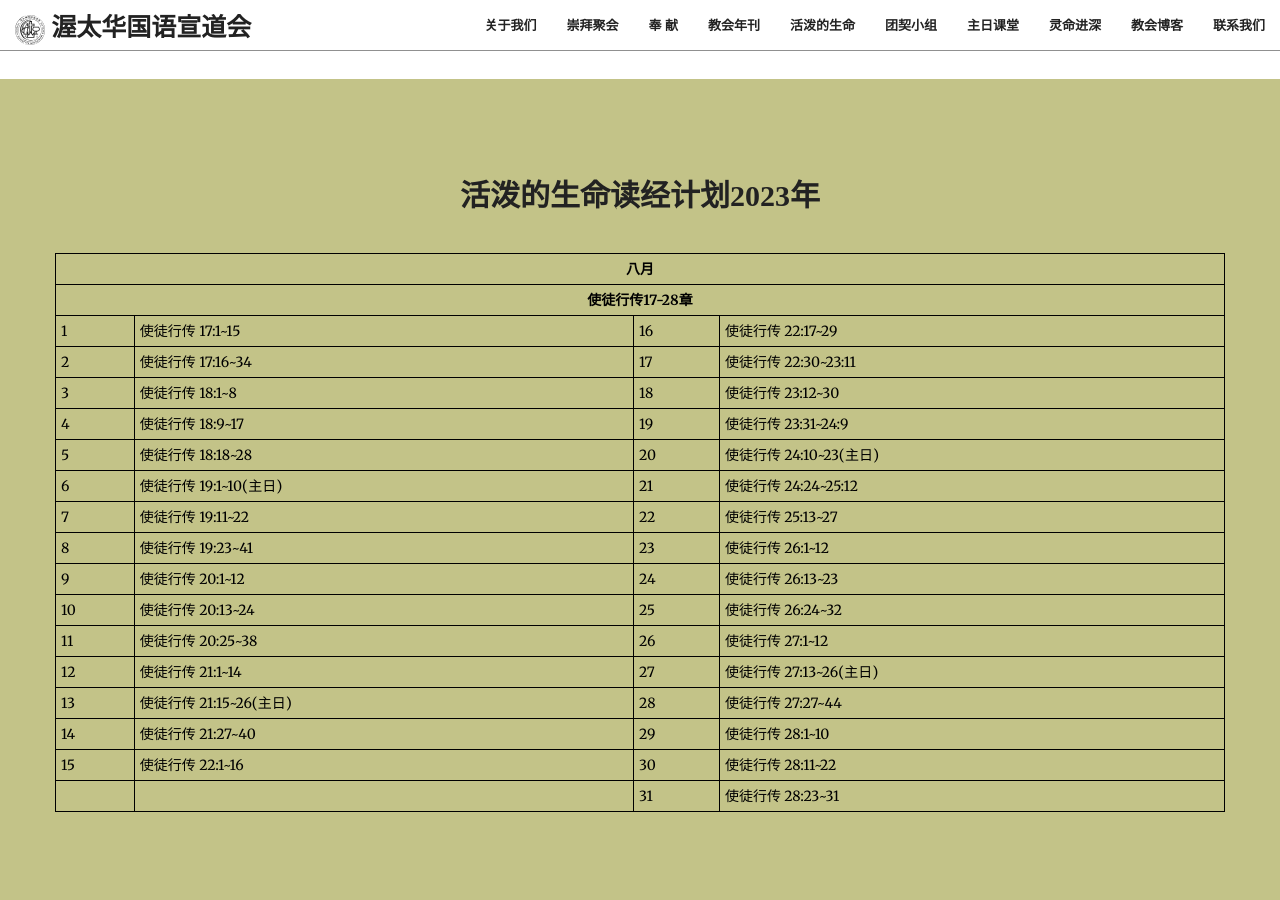
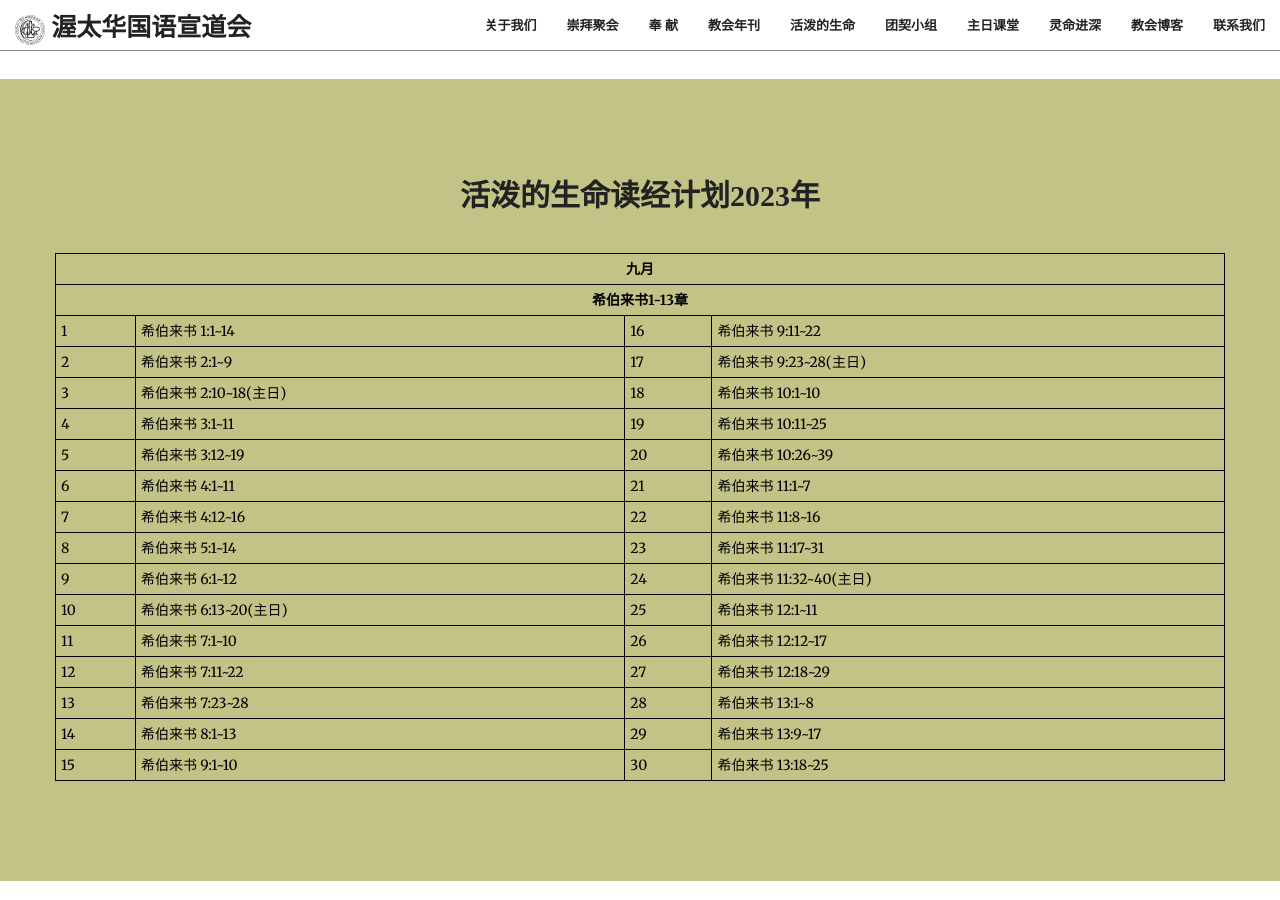
Before and after one commit to JonasYow/ottawaomac, a Jekyll site: the page built from index.html, in a window 1280 px wide and 900 px high, scrolled down 2563 px. Built offline with Jekyll 4.4.1, drawn with Linux system fonts in a browser that asks for light colours; some web fonts are replaced.

Commit message:
Update Sept context

```diff
--- a/_includes/dailylivingwater.html
+++ b/_includes/dailylivingwater.html
@@ -8,122 +8,117 @@
             </div>
             <table style="width:100%">
             <tr>
-                <th colspan="4" class="text-center">八月</th>
+                <th colspan="4" class="text-center">九月</th>
             </tr>
             <tr>
-                <th colspan="4" class="text-center">使徒行传17-28章</th>
+                <th colspan="4" class="text-center">希伯来书1-13章</th>
             </tr>
 
             <tr>
                 <td>1</td>
-                <td>使徒行传 17:1~15</td>
+                <td>希伯来书 1:1~14</td>
                 <td>16</td>
-                <td>使徒行传 22:17~29</td>
+                <td>希伯来书 9:11~22</td>
             </tr>
 
             <tr>
                 <td>2</td>
-                <td>使徒行传 17:16~34</td>
+                <td>希伯来书 2:1~9</td>
                 <td>17</td>
-                <td>使徒行传 22:30~23:11</td>
+                <td>希伯来书 9:23~28(主日)</td>
             </tr>
 
             <tr>
                 <td>3</td>
-                <td>使徒行传 18:1~8</td>
+                <td>希伯来书 2:10~18(主日)</td>
                 <td>18</td>
-                <td>使徒行传 23:12~30</td>
+                <td>希伯来书 10:1~10</td>
             </tr>
 
             <tr>
                 <td>4</td>
-                <td>使徒行传 18:9~17</td>
+                <td>希伯来书 3:1~11</td>
                 <td>19</td>
-                <td>使徒行传 23:31~24:9</td>
+                <td>希伯来书 10:11~25</td>
             </tr>
 
             <tr>
                 <td>5</td>
-                <td>使徒行传 18:18~28</td>
+                <td>希伯来书 3:12~19</td>
                 <td>20</td>
-                <td>使徒行传 24:10~23(主日)</td>
+                <td>希伯来书 10:26~39</td>
             </tr>
 
             <tr>
                 <td>6</td>
-                <td>使徒行传 19:1~10(主日)</td>
+                <td>希伯来书 4:1~11</td>
                 <td>21</td>
-                <td>使徒行传 24:24~25:12</td>
+                <td>希伯来书 11:1~7</td>
             </tr>
 
             <tr>
                 <td>7</td>
-                <td>使徒行传 19:11~22</td>
+                <td>希伯来书 4:12~16</td>
                 <td>22</td>
-                <td>使徒行传 25:13~27</td>
+                <td>希伯来书 11:8~16</td>
             </tr>
 
             <tr>
                 <td>8</td>
-                <td>使徒行传 19:23~41</td>
+                <td>希伯来书 5:1~14</td>
                 <td>23</td>
-                <td>使徒行传 26:1~12</td>
+                <td>希伯来书 11:17~31</td>
             </tr>
 
             <tr>
                 <td>9</td>
-                <td>使徒行传 20:1~12</td>
+                <td>希伯来书 6:1~12</td>
                 <td>24</td>
-                <td>使徒行传 26:13~23</td>
+                <td>希伯来书 11:32~40(主日)</td>
             </tr>
 
             <tr>
                 <td>10</td>
-                <td>使徒行传 20:13~24</td>
+                <td>希伯来书 6:13~20(主日)</td>
                 <td>25</td>
-                <td>使徒行传 26:24~32</td>
+                <td>希伯来书 12:1~11</td>
             </tr>
 
             <tr>
                 <td>11</td>
-                <td>使徒行传 20:25~38</td>
+                <td>希伯来书 7:1~10</td>
                 <td>26</td>
-                <td>使徒行传 27:1~12</td>
+                <td>希伯来书 12:12~17</td>
             </tr>
 
             <tr>
                 <td>12</td>
-                <td>使徒行传 21:1~14</td>
+                <td>希伯来书 7:11~22</td>
                 <td>27</td>
-                <td>使徒行传 27:13~26(主日)</td>
+                <td>希伯来书 12:18~29</td>
             </tr>
 
             <tr>
                 <td>13</td>
-                <td>使徒行传 21:15~26(主日)</td>
+                <td>希伯来书 7:23~28</td>
                 <td>28</td>
-                <td>使徒行传 27:27~44</td>
+                <td>希伯来书 13:1~8</td>
             </tr>
 
             <tr>
                 <td>14</td>
-                <td>使徒行传 21:27~40</td>
+                <td>希伯来书 8:1~13</td>
                 <td>29</td>
-                <td>使徒行传 28:1~10</td>
+                <td>希伯来书 13:9~17</td>
             </tr>
 
             <tr>
                 <td>15</td>
-                <td>使徒行传 22:1~16</td>
+                <td>希伯来书 9:1~10</td>
                 <td>30</td>
-                <td>使徒行传 28:11~22</td>
+                <td>希伯来书 13:18~25</td>
             </tr>
-			<tr>
-                <td></td>
-                <td></td>
-                <td>31</td>
-                <td>使徒行传 28:23~31</td>
-            </tr>
+
             </table>
         </div>
     </div>
```
